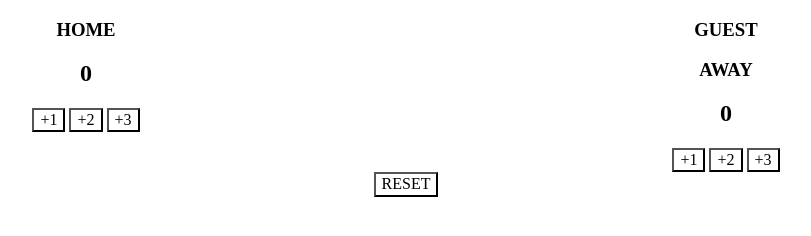
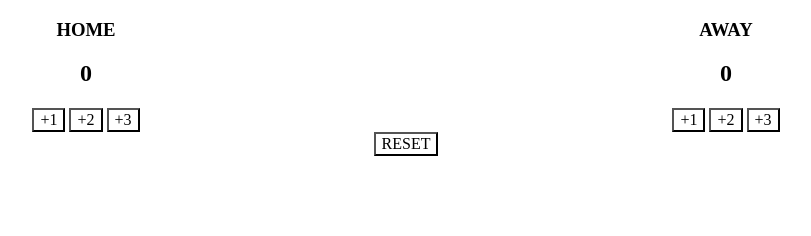
Before and after one commit to grace-gods/scoreboard, a website built with Vite: page index.html in a window 1280 px wide. Shown: the whole page, without its empty margins (234-1045 px from the left). Built offline with nearby package versions, Linux system fonts and the light colour scheme.

Commit message:
Update index.html

```diff
--- a/index.html
+++ b/index.html
@@ -12,7 +12,6 @@
                 <button id="home-score-btn-3" onclick="hadd3()">+3</button>
             </div>
             <div>
-                <h3>GUEST</h3>
                 <h3>AWAY</h3>
                 <h2 id="guest-score">0</h2>
                 <button id="guest-score-btn-1" onclick="gadd1()">+1</button>
```
